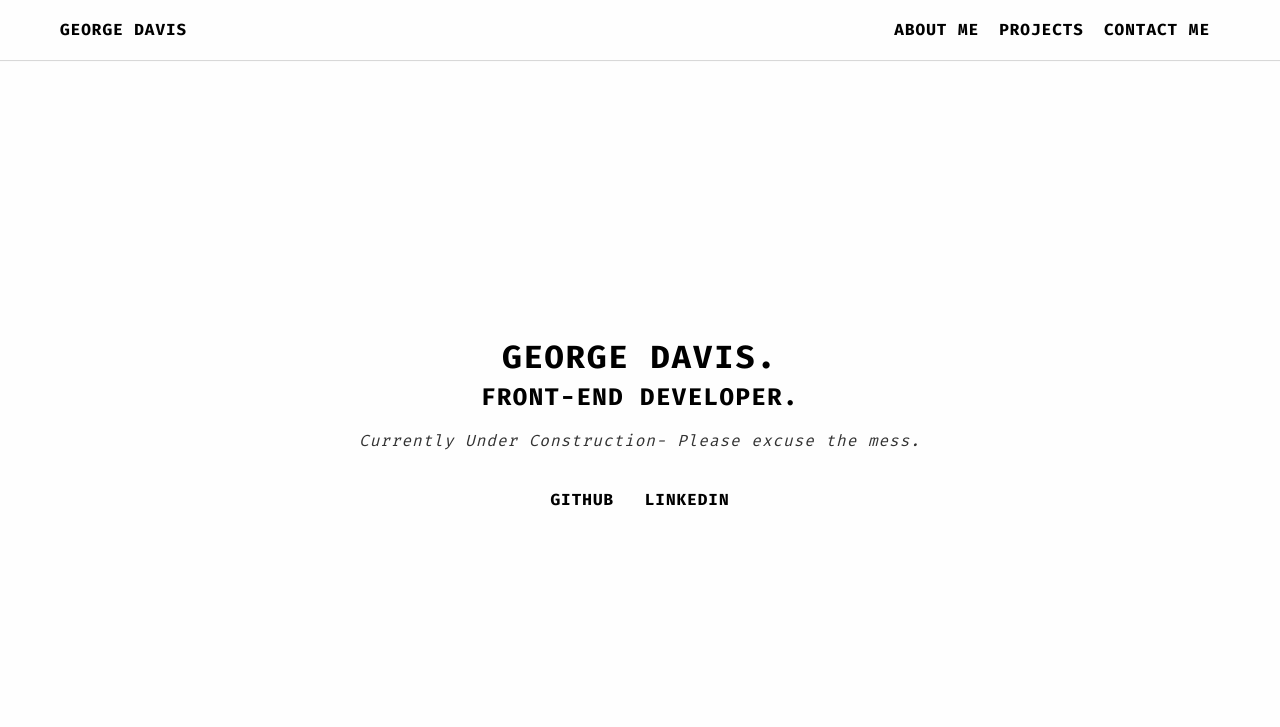
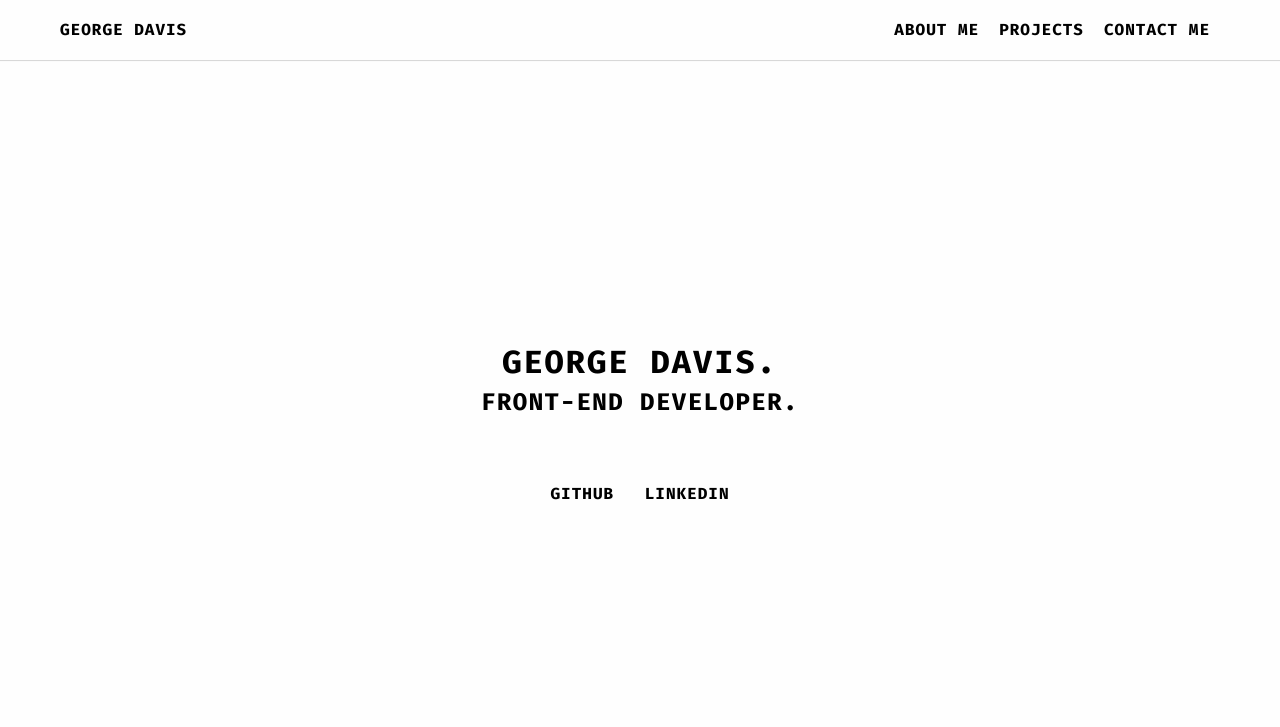
Before and after one commit to G3Dav/CV, a plain HTML site: page index.html in a window 1280 px wide. Shown: the top 727 px of the page. Drawn offline with Linux system fonts and the light colour scheme.

Commit message:
Update index.html

```diff
--- a/index.html
+++ b/index.html
@@ -81,7 +81,7 @@
 
     <h1>George Davis.</h1>
     <h2>Front-End Developer.</h2>
-    <p><i>Currently Under Construction- Please excuse the mess.</i></p>
+    <br>
 
     <ul class="social-list">
 
```
